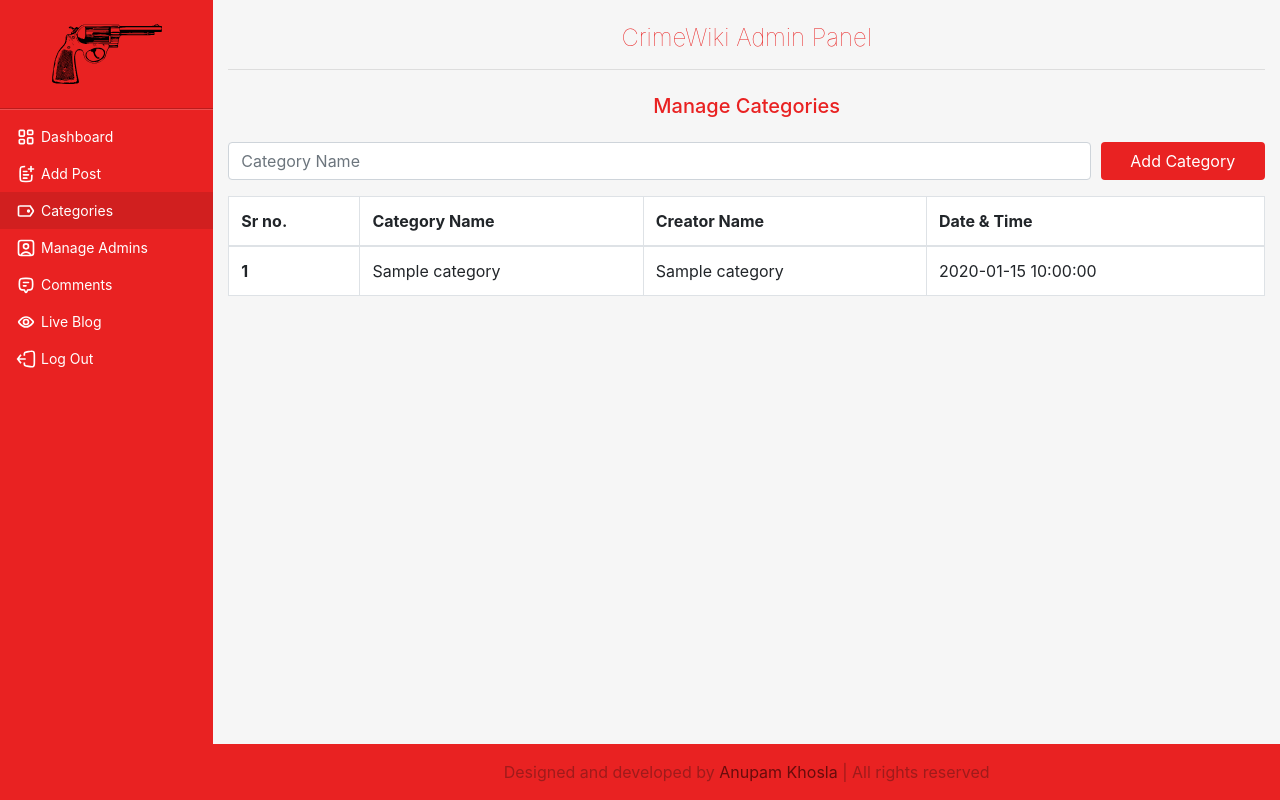
After one commit to AnupamKhosla/crimeWiki, a PHP site: page /categories.php in a window 1280 px wide. The commit adds this page. Run offline with PHP 8.4, Linux system fonts and the light colour scheme; the visitor is signed in with stand-in values (Sample User, id 1); tables that the repository leaves empty or names only in its code hold one stand-in row (values such as "Sample post"); a stand-in replaces the project's code that opens the database connection; some libraries are stand-ins or nearby versions.

Commit message:
add category page finished

```diff
--- a/assets/css/admin.css
+++ b/assets/css/admin.css
@@ -18,6 +18,10 @@ body {
   background-color: var(--white-bg-dark);
 }
 
+.text-pm {
+  color: var(--theme-pm);
+}
+
 .sidebar {
   background-color: var(--theme-pm);
 }
@@ -31,7 +35,7 @@ body {
 }
 
 .sidebar .logo-container {
-  margin: 20px 0;
+  margin: 1.5rem 0;
 }
 
 .logo {
@@ -40,7 +44,7 @@ body {
 }
 
 .sidebar .nav {
-  padding: 8px 0;
+  padding: 0.5rem 0;
 }
 
 .sidebar .nav-item {
@@ -71,12 +75,22 @@ body {
 }
 
 .content {
-  width: auto;
   padding-top: 1.5rem;
 }
 
-.content .title {
-  color: var(--theme-pm);
+main .submit {
+  background-color: var(--theme-pm);
+  display: block;
+  margin: auto;
+}
+
+main .form-control:focus {
+  box-shadow: 0 0 0 0.2rem var(--theme-pm-x-light);
+  border-color: var(--theme-pm-x-light);
+}
+
+main .submit:focus {
+  box-shadow: 0 0 0 0.2rem var(--theme-pm-x-light);
 }
 
 footer {
--- a/assets/scss/partials/_dashboard.scss
+++ b/assets/scss/partials/_dashboard.scss
@@ -1,6 +1,10 @@
 
 body {
 	background-color: var(--white-bg-dark);
+}
+
+.text-pm {
+	color: var(--theme-pm);
 }
 
 .sidebar {
@@ -19,7 +23,7 @@ body {
 }
 
 .sidebar .logo-container {
-	margin: 20px 0;
+	margin: 1.5rem 0;
 }
 
 .logo {
@@ -28,7 +32,7 @@ body {
 }
 
 .sidebar .nav {
-	padding: 8px 0;
+	padding: 0.5rem 0;
 }
 
 .sidebar .nav-item {
@@ -60,13 +64,29 @@ body {
 }
 
 .content {
-	width: auto;
 	padding-top: 1.5rem;
 }
 
-.content .title {
-	color: var(--theme-pm);
+main {
+
+	.submit {
+		background-color: var(--theme-pm);
+		display: block;
+		margin: auto;
+	}
+
+	.form-control:focus {
+		box-shadow: 0 0 0 0.2rem var(--theme-pm-x-light);
+		border-color: var(--theme-pm-x-light);
+	}
+
+	.submit:focus {
+		box-shadow: 0 0 0 0.2rem var(--theme-pm-x-light);
+	}
+
+
 }
+
 
 footer {
 
--- /dev/null
+++ b/categories.php
@@ -0,0 +1,146 @@
+<?php
+
+require_once("include/sessions.php");
+require_once('include/config.php');
+require_once('include/functions.php');
+require_once("include/check_login.php");
+require_once("include/category_code.php");
+
+?>
+
+
+<!doctype html>
+  <html class="no-js" lang="">
+
+  <head>
+    <meta charset="utf-8">
+    <title>Categories</title>
+    <meta name="description" content="">
+    <meta name="viewport" content="width=device-width, initial-scale=1">
+
+    <meta property="og:title" content="">
+    <meta property="og:type" content="">
+    <meta property="og:url" content="">
+    <meta property="og:image" content="">
+    <link rel="manifest" href="site.webmanifest">
+
+    <link rel="icon" type="image/png" href="assets/img/logo_single.svg">
+    <link rel="stylesheet" href="https://cdnjs.cloudflare.com/ajax/libs/twitter-bootstrap/4.6.1/css/bootstrap.css" integrity="sha512-Ty5JVU2Gi9x9IdqyHN0ykhPakXQuXgGY5ZzmhgZJapf3CpmQgbuhGxmI4tsc8YaXM+kibfrZ+CNX4fur14XNRg==" crossorigin="anonymous" referrerpolicy="no-referrer" />
+    <link rel="stylesheet" href="assets/css/admin.css">
+
+    <meta name="theme-color" content="#fafafa">
+  </head>
+
+  <body>
+
+    <div class="container-fluid">
+      <div class="row">
+
+        <div class="col-md-3 col-lg-2 sidebar p-0">
+          <div class="logo-grand-parent d-flex justify-content-center w-auto">
+            <a class="logo-container" href="#!">
+              <img class="img-fluid logo" src="assets/img/logo_single.svg" alt="logo">
+            </a>
+          </div>
+          <hr class="cut-top cut my-0">
+          <hr class="cut-bottom cut my-0">
+          <ul class="nav flex-column nav-pills">
+            <li class="nav-item">
+              <a class="nav-link" href="dashboard.php">
+                <img class="icon mb-n1px" src="assets/icons/dashboard_alt.svg" alt="dashboard icon">
+                Dashboard
+              </a>
+            </li>
+            <li class="nav-item">
+              <a class="nav-link" href="#">
+                <img class="icon " src="assets/icons/add_post.svg" alt="add post icon">
+                Add Post
+              </a>
+            </li>
+            <li class="nav-item">
+              <a class="nav-link active" href="categories.php">
+                <img class="icon mb-n1px" src="assets/icons/category.svg" alt="category icon">
+                Categories
+              </a>
+            </li>
+            <li class="nav-item">
+              <a class="nav-link" href="#">
+                <img class="icon mb-n1px" src="assets/icons/admin.svg" alt="category icon">
+                Manage Admins
+              </a>
+            </li>
+            <li class="nav-item">
+              <a class="nav-link" href="#">
+                <img class="icon mb-n1px" src="assets/icons/comment.svg" alt="category icon">
+                Comments
+              </a>
+            </li>
+            <li class="nav-item">
+              <a class="nav-link" href="#">
+                <img class="icon mb-n1px" src="assets/icons/eye.svg" alt="category icon">
+                Live Blog
+              </a>
+            </li>
+            <li class="nav-item">
+              <a class="nav-link" href="#">
+                <img class="icon mb-n1px" src="assets/icons/sign_out.svg" alt="category icon">
+                Log Out
+              </a>
+            </li>
+          </ul>
+        </div>
+
+        <div class="col-md-9 col-lg-10  content d-flex justify-content-between flex-column">
+          <main class="pb-5">
+            <h1 class="text-center title text-pm font-weight-lighter h4">CrimeWiki Admin Panel</h1>
+            <hr>
+            <h2 class="text-pm h5 text-center my-4">Manage Categories</h2>
+
+            <form action="categories.php" method="post">
+              <div class="form-row">
+                <div class="col-md-8 col-xl-10">
+                  <input name="category_input" type="text" class="form-control <?php echo $error_status ?> " placeholder="Category Name" >
+                  <div  class=" <?php echo $error_class ?> ">
+                    <?php echo error_message(), success_message(); ?>
+                  </div>
+                </div>
+
+                <div class="col-md-4 col-xl-2">
+                  <button class="submit btn btn-login text-white w-100 mt-3 mt-md-0 " type="submit" name="identifier" value="category_form">
+                    Add Category
+                  </button>
+                </div>
+              </div>
+            </form>
+
+            <table class="table table-responsive-sm table-bordered bg-white table-hover my-3">
+              <thead>
+                <tr>
+                  <th scope="col">Sr no.</th>
+                  <th scope="col">Category Name</th>
+                  <th scope="col">Creator Name</th>
+                  <th scope="col">Date & Time</th>
+                </tr>
+              </thead>
+              <tbody> <?php echo $category_table_content ?> </tbody>
+            </table>
+
+          </main>
+          <?php require_once("include/footer.php") ?>
+        </div>
+      </div>
+    </div>
+
+
+
+    <script src="https://cdnjs.cloudflare.com/ajax/libs/jquery/3.6.0/jquery.js" integrity="sha512-n/4gHW3atM3QqRcbCn6ewmpxcLAHGaDjpEBu4xZd47N0W2oQ+6q7oc3PXstrJYXcbNU1OHdQ1T7pAP+gi5Yu8g==" crossorigin="anonymous" referrerpolicy="no-referrer"></script>
+    <script src="https://cdnjs.cloudflare.com/ajax/libs/twitter-bootstrap/4.6.1/js/bootstrap.bundle.js" integrity="sha512-pn67a0tE9Gl7wyvnZRE8MvKmVDtXYtc/gMaVqNrg5JdlbxSQTI5oXR+Px45Kwloegn/JSPJnY4fR39ml20pI6w==" crossorigin="anonymous" referrerpolicy="no-referrer"></script>
+    <script src="assets/js/main.js"></script>
+    <!-- Google Analytics: change UA-XXXXX-Y to be your site's ID. -->
+    <script>
+      window.ga = function () { ga.q.push(arguments) }; ga.q = []; ga.l = +new Date;
+      ga('create', 'UA-XXXXX-Y', 'auto'); ga('set', 'anonymizeIp', true); ga('set', 'transport', 'beacon'); ga('send', 'pageview')
+    </script>
+    <script src="https://www.google-analytics.com/analytics.js" async></script>
+  </body>
+  </html>
--- /dev/null
+++ b/include/category_code.php
@@ -0,0 +1,79 @@
+<?php
+$error_class     = "";
+$error_status    = "";
+$conn = make_db_connection();
+
+if(isset($_POST["category_input"])) { //category form has been submitted
+	$category = mysqli_real_escape_string($conn, $_POST["category_input"]);
+	if(empty($category)) {
+		$_SESSION["ErrorMessage"] = "All fields must be filled";
+		$error_class  = "d-block"; //make eror message visible
+		$error_status = "is-invalid";
+	}
+	else if(strlen($category) > 99) {
+		$_SESSION["ErrorMessage"] = "Category Name should not be more than 99 characters";
+		$error_class  = "invalid-feedback d-block"; //make eror message visible
+		$error_status = "is-invalid";
+	}
+	else {// everything is fine; update categories now
+		$stmt = $conn->prepare("INSERT INTO `categories` (datetime, name, creatorname) VALUES (?, ?, ?)");
+		$creator = "Anupam";
+        $stmt->bind_param("sss", $date_time, $category, $creator);
+        $result = $stmt->execute();
+        if($result) {
+        	$_SESSION["SuccessMessage"] = "Category added successfully";
+        	$error_class  = "valid-feedback d-block"; //make eror message visible
+					$error_status = "is-valid";
+        }
+        else { //some error in adding category
+        	die("Failed to add new category" . $stmt->error);
+        }
+	}
+}
+
+$category_table_content = "
+              <tr>
+                <th scope='row'>NULL</th>
+                <td>NULL</td>
+                <td>NULL</td>
+                <td>@NULL</td>
+              </tr>
+            	";
+
+$sql = "SELECT * FROM `categories` ORDER BY datetime DESC";
+$result = $conn->query($sql);
+
+if($result != false) { //query was successful
+	if($row = $result->fetch_assoc()) { //first iteration only to nemove NULL table values
+		$category_table_content = "<tr>
+                <th scope='row'>1</th>
+                <td>{$row['name']}</td>
+                <td>{$row['creatorname']}</td>
+                <td>{$row['datetime']}</td>
+              </tr>
+           		";
+	}
+	$count = 2;
+	while($row = $result->fetch_assoc()) {
+		$category_table_content .= "
+              <tr>
+                <th scope='row'>$count</th>
+                <td>{$row['name']}</td>
+                <td>{$row['creatorname']}</td>
+                <td>{$row['datetime']}</td>
+              </tr>
+           		";
+           		$count++;
+
+	}
+}
+else {
+	die("Could not fetch results from cateory table" . $conn->error);
+}
+
+
+
+
+
+
+?>
--- /dev/null
+++ b/include/check_login.php
@@ -0,0 +1,10 @@
+<?php
+
+//make function into function.php
+
+if($logged_in == FALSE) {
+  header("Location:" . "login.php");
+  exit();
+}
+
+?>
--- /dev/null
+++ b/include/footer.php
@@ -0,0 +1,5 @@
+<footer class="p-3">
+	<p class="text-center m-0 copy">
+		Designed and developed by <a class="author" href="https://au.linkedin.com/in/anupamkhosla">Anupam Khosla</a> | All rights reserved
+	</p>
+</footer>
--- /dev/null
+++ b/include/functions.php
@@ -0,0 +1,23 @@
+<?php
+
+function make_db_connection(){
+	return (new mysqli($_SERVER['HTTP_HOST'], DB_USER_NAME, DB_PASSWORD, DB_NAME));
+}
+
+function error_message() {
+	if(isset($_SESSION["ErrorMessage"])) {
+		$output = $_SESSION["ErrorMessage"];
+		$_SESSION["ErrorMessage"] = NULL;
+		return $output;
+	}
+}
+
+function success_message() {
+	if(isset($_SESSION["SuccessMessage"])) {
+		$output = $_SESSION["SuccessMessage"];
+		$_SESSION["SuccessMessage"] = NULL;
+		return $output;
+	}
+}
+
+?>
--- /dev/null
+++ b/include/sessions.php
@@ -0,0 +1,12 @@
+<?php
+//session_set_cookie_params(60);
+session_start();
+mysqli_report(MYSQLI_REPORT_ERROR | MYSQLI_REPORT_STRICT);
+$identifier = htmlspecialchars(isset($_POST["identifier"]) ? $_POST["identifier"] : "");
+$logged_in = isset($_SESSION["logged_in"]) ? $_SESSION["logged_in"] : FALSE;
+
+date_default_timezone_set("Asia/Kolkata");
+$date_time = strftime("%d-%B-%Y %H-%M-%S", time());
+
+
+?>
```
Also changed, not shown: dashboard.php (+8 -10 lines), include/setup.php (+20 -12 lines), login.php (+14 -14 lines), test.php (added, +15 -0 lines).
